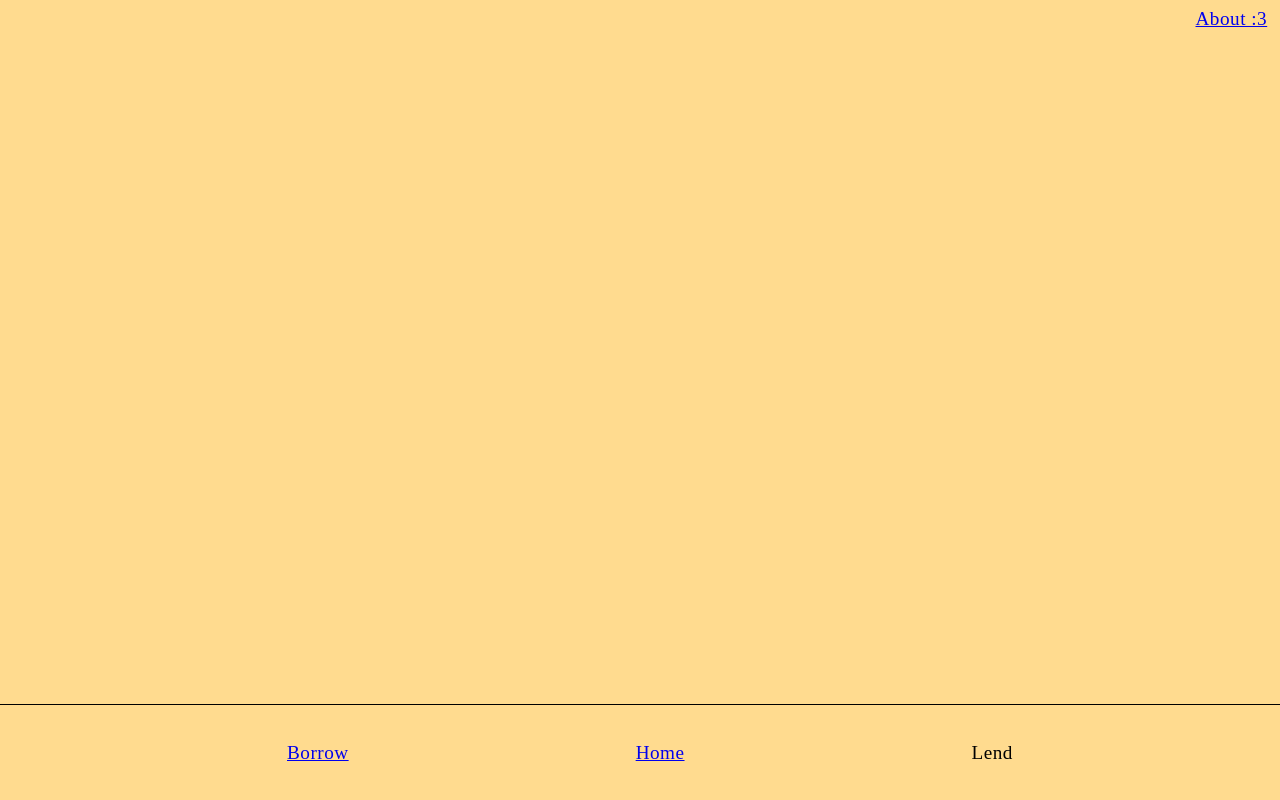
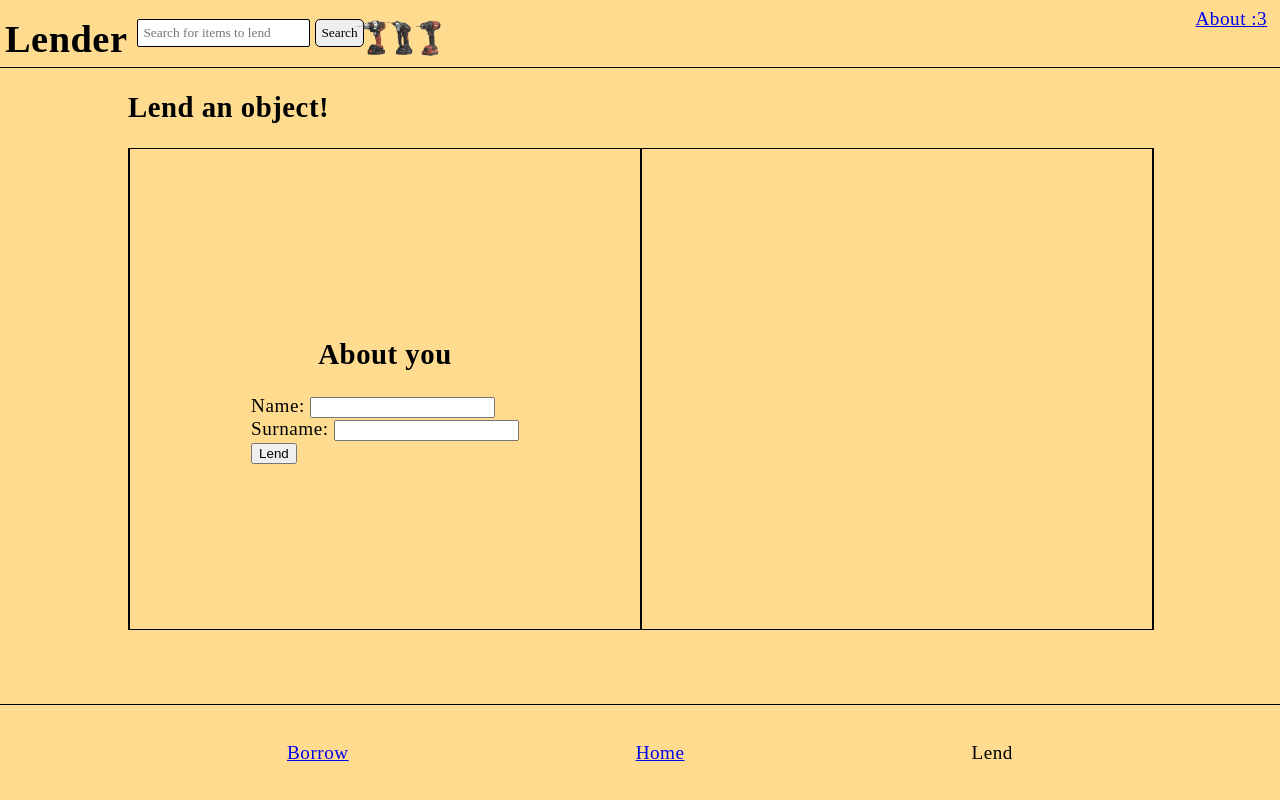
Before and after one commit to MrDaPoyo/avery-lender, a plain HTML site: page lend.html in a window 1280 px wide. Drawn offline with Linux system fonts and the light colour scheme; a web font is replaced by a local one.

Commit message:
about you lend page

```diff
--- a/lend.html
+++ b/lend.html
@@ -13,6 +13,38 @@
 <html>
   <body>
     <a href="lend" id="about-link">About :3</a>
+    <div class="navbar-container">
+      <h1>Lender</h1>
+        <form>
+          <input
+            type="text"
+            id="search-input"
+            placeholder="Search for items to lend"
+          />
+          <button type="submit" id="search-submit">Search</button>
+        </form>
+      <img src="static/images/dithered-powertools.png" width="100px" style="padding:0; margin:0; transform: translateX(-20px);">
+    </div>
+    <div class="container">
+      <h2>Lend an object!</h2>
+      <div class="lend-container">
+        <div class="left">
+          <h2>About you</h2>
+          <form>
+            <label for="item-name">Name:</label>
+            <input type="text" id="item-name" name="item-name" required /><br>
+            <label for="item-desc">Surname:</label>
+            <input type="text" id="item-name" name="item-name" required /><br>
+
+            <button type="submit" id="lend-submit">Lend</button>
+          </form>
+        </div>
+        <div class="right">
+
+        </div>
+      </div>
+    </div>
+
     <footer>
       <a href="borrow.html" class="footer-item">Borrow</a>
       <a href="index.html" class="footer-item">Home</a>
--- a/style.css
+++ b/style.css
@@ -60,6 +60,7 @@ footer {
   flex-direction: row;
   flex-wrap: wrap;
   gap: 10px;
+  background-color: #ffdb8f;
   justify-content: space-evenly;
 }
 .footer-item {
@@ -94,3 +95,60 @@ footer {
   color: black;
   text-decoration: underline;
 }
+
+.navbar-container {
+  display: flex;
+  justify-content: flex-start;
+  flex-direction: row;
+  width: 100%;
+  align-items: center;
+  background-color: #ffdb8f;
+  border-bottom: black 1px solid;
+}
+
+.navbar-container > * {
+  margin: 0 5px;
+  padding: 0;
+}
+.navbar-container > h1 {
+  margin: 2px 5px -10px 5px;
+  padding:0;
+}
+.container {
+  padding-left: 10%;
+  height: 60vh;
+}
+
+.lend-container {
+  display: flex;
+  justify-content: center;
+  align-items: center;
+  flex-direction: row;
+  width: 80vw;
+  height: 100%;
+  padding: 0;
+  margin: 0;
+  border: black 1px solid;
+}
+.lend-container > .right {
+  border: 1px solid black;
+  width: 50%;
+  height: 100%;
+  padding: 0;
+  margin: 0;
+  display: flex;
+  justify-content: center;
+  align-items: center;
+  flex-direction: column;
+}
+.lend-container > .left {
+  border: 1px solid black;
+  width: 50%;
+  height: 100%;
+  padding: 0;
+  margin: 0;
+  display: flex;
+  justify-content: center;
+  align-items: center;
+  flex-direction: column;
+}
```
